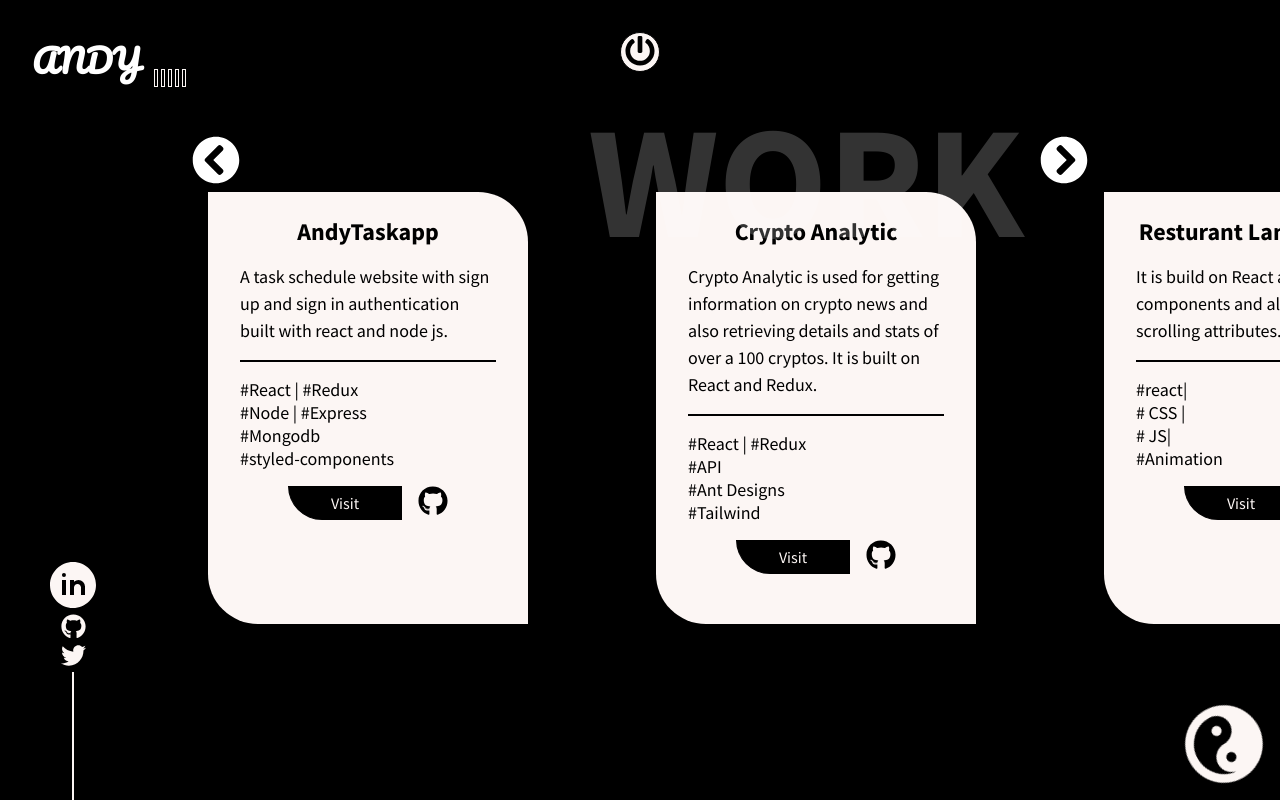
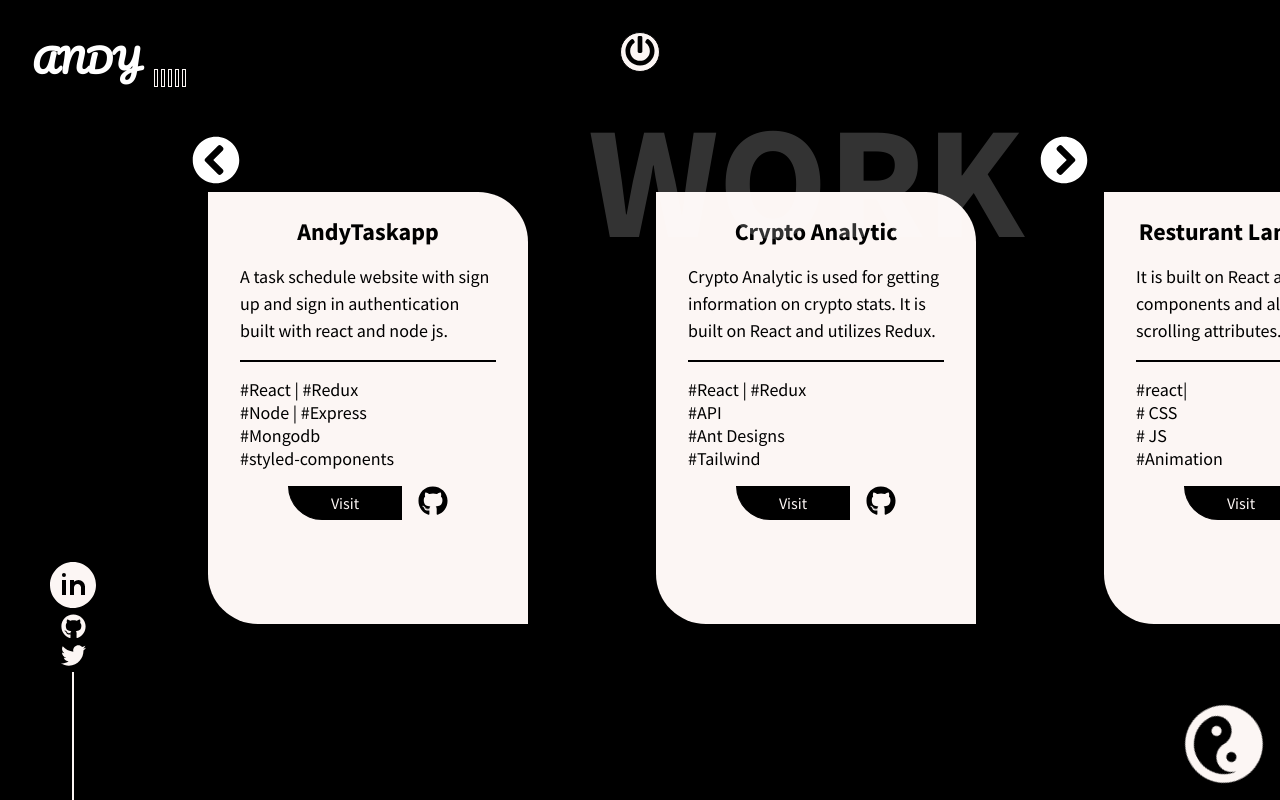
Before and after one commit to IamAnderson/Portfolio, a React (Create React App) app: page /Work in a window 1280 px wide. Built offline with nearby package versions, Linux system fonts and the light colour scheme.

Commit message:
Portfolio Update

```diff
--- a/src/data/WorkData.js
+++ b/src/data/WorkData.js
@@ -11,7 +11,7 @@ export const Work = [
     {
         id: 2,
         name: "Crypto Analytic",
-        description: "Crypto Analytic is used for getting information on crypto news and also retrieving details and stats of over a 100 cryptos. It is built on React and Redux.",
+        description: "Crypto Analytic is used for getting information on crypto stats. It is built on React and utilizes Redux.",
         tags: ["React  |  #Redux", "API", "Ant Designs", "Tailwind"],
 
         demo:"//crypto-analytic.vercel.app/",
@@ -20,8 +20,8 @@ export const Work = [
     {
         id:3,
         name:"Resturant Landing Page",
-        description:"It is build on React and styled-components and also got smooth scrolling attributes.",
-        tags:["react|"," CSS |"," JS|", "Animation"],
+        description:"It is built on React and styled-components and also got smooth scrolling attributes.",
+        tags:["react|"," CSS "," JS", "Animation"],
 
         demo:"//caffe-viola.vercel.app/",
         github:"//github.com/IamAnderson/CaffeViola"
```
